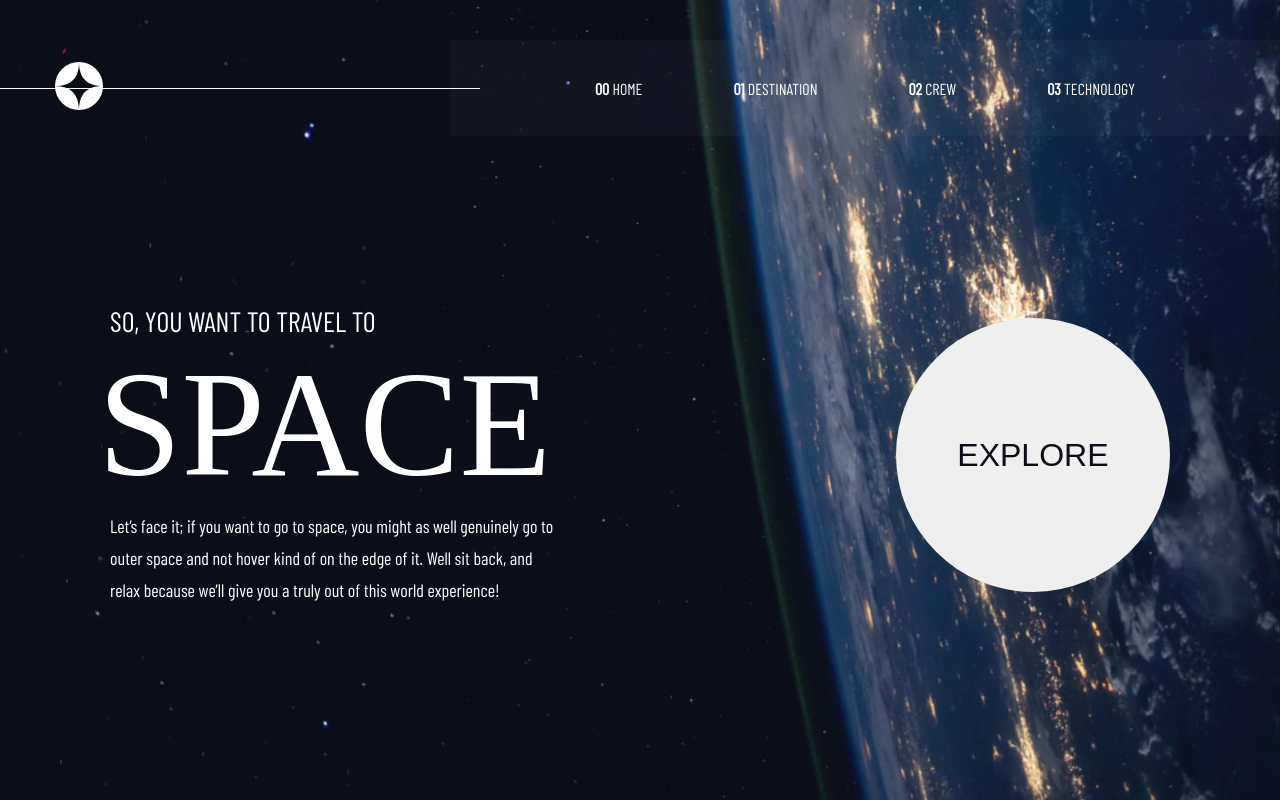
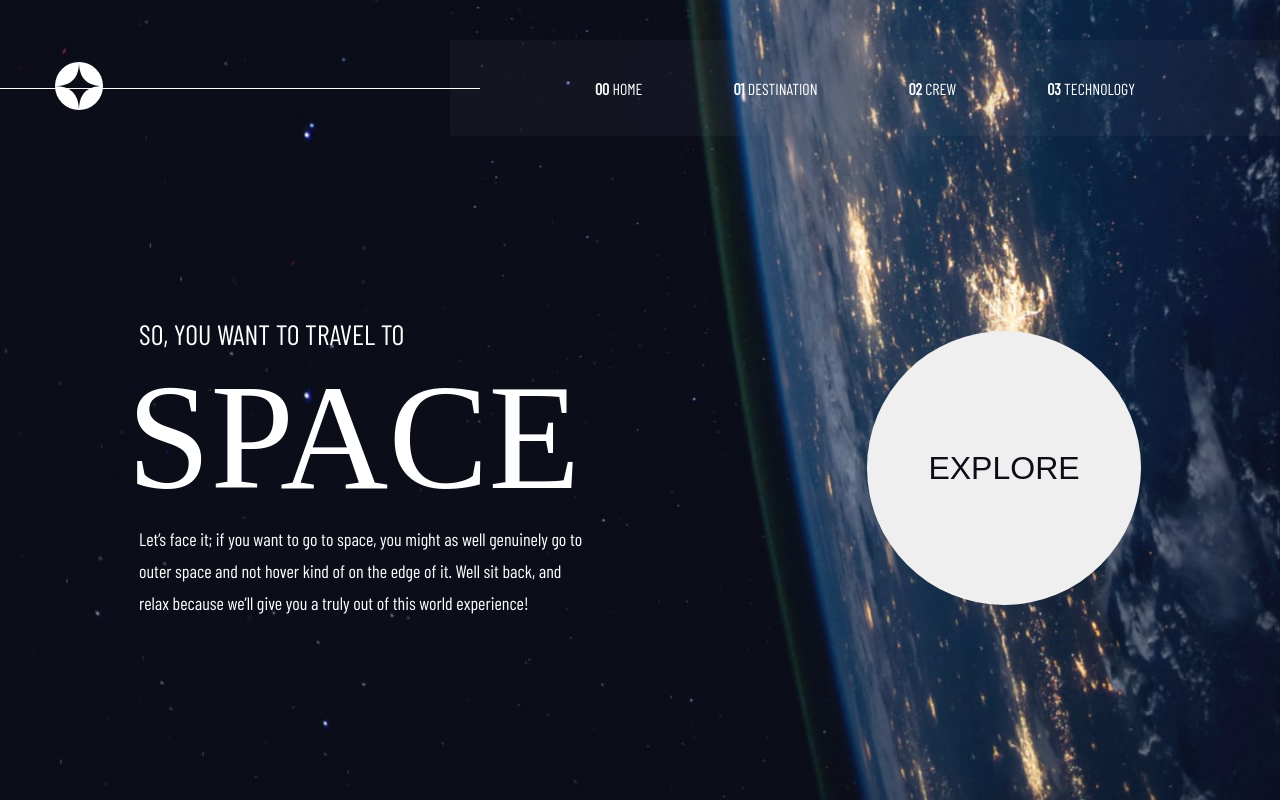
Before and after one commit to GuuilhermeRS/Travel-Website, a React app: page / in a window 1280 px wide. Built offline with nearby package versions, Linux system fonts and the light colour scheme; the HTML template or start-up script is replaced by a standard one; a web font is replaced by a local one.

Commit message:
Refatorando estilização do conteúdo

```diff
--- a/src/App.js
+++ b/src/App.js
@@ -6,7 +6,9 @@
   return (
     <div>
       <Header />
-      <Home />
+      <div className="content">
+        <Home />
+      </div>
     </div>
   );
 }
--- a/src/styles.css
+++ b/src/styles.css
@@ -73,13 +73,48 @@
   text-transform: uppercase;
 }
 
-/* Home */
-.home {
-  margin: 10% 8.6%; /* 10% 165px*/
+.content {
+  width: 100%;
+  height: calc(100vh - 136px);
 
   display: flex;
   align-items: center;
-  justify-content: space-between;
+  justify-content: center;
+}
+
+
+/* Home */
+h5 {
+  font-family: var(--heading-5);
+  font-size: 28px;
+  font-weight: 400;
+  text-transform: uppercase;
+}
+
+h1 {
+  font-family: var(--heading);
+  font-size: 150px;
+  font-weight: 400;
+  text-transform: uppercase;
+
+  position: relative;
+  left: -12px;
+}
+
+p {
+  font-family: var(--heading-5);
+  font-size: 18px;
+  font-weight: 400;
+  line-height: 32px;
+}
+
+.home {
+  /*margin: 10% 8.6%;  10% 165px*/
+  width: 100%;
+
+  display: flex;
+  align-items: center;
+  justify-content: space-around;
 }
 
 .home .title {
@@ -91,29 +126,6 @@
   justify-content: center;
 }
 
-.home h5 {
-  font-family: var(--heading-5);
-  font-size: 28px;
-  font-weight: 400;
-  text-transform: uppercase;
-}
-
-.home h1 {
-  font-family: var(--heading);
-  font-size: 150px;
-  font-weight: 400;
-  text-transform: uppercase;
-
-  position: relative;
-  left: -12px;
-}
-
-.home p {
-  font-family: var(--heading-5);
-  font-size: 18px;
-  font-weight: 400;
-  line-height: 32px;
-}
 
 .home .btn {
   width: 274px;
```
